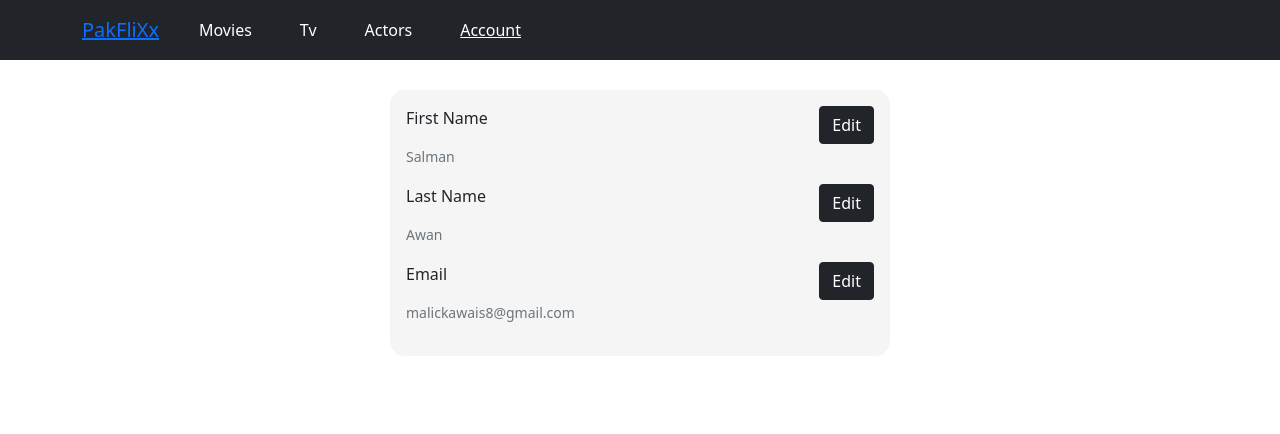
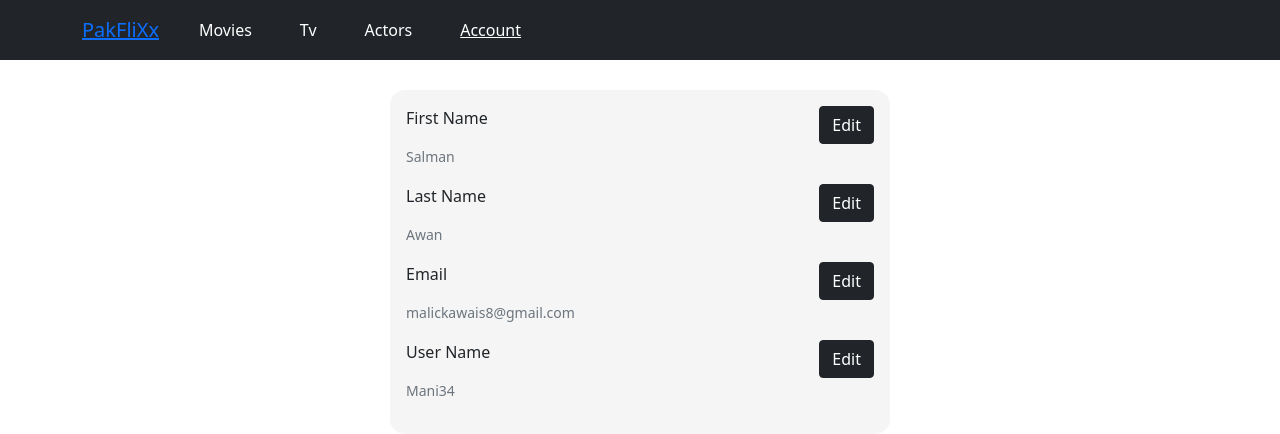
Before and after one commit to malickawais/PakFliXx, a React (Create React App) app: page /account/profile in a window 1280 px wide. Shown: the top 434 px of the page. Built offline with nearby package versions, Linux system fonts and the light colour scheme; no server answers.

Commit message:
profile ui added

```diff
--- a/src/components/Profile/Profile.js
+++ b/src/components/Profile/Profile.js
@@ -16,11 +16,13 @@ export default function Profile() {
     firstName: "Salman",
     lastName: "Awan",
     email: "malickawais8@gmail.com",
+    userName: "Mani34",
   });
 
   const [firstName, setFirstName] = useState(user.firstName);
   const [lastName, setLastName] = useState(user.lastName);
   const [email, setEmail] = useState(user.email);
+  const [userName, setUserName] = useState(user.userName);
 
   return (
     <Card className="Profile-main border-0">
@@ -65,6 +67,18 @@ export default function Profile() {
           value={email}
           label="Email"
         />
+        <ProfileCard
+          userValue={user.userName}
+          onChange={(e) => setUserName(e.target.value)}
+          onSaveChanges={() => {
+            setUser({
+              ...user,
+              userName: userName,
+            });
+          }}
+          value={userName}
+          label="User Name"
+        />
       </Card.Body>
     </Card>
   );
--- a/src/components/Profile/ProfileCard.js
+++ b/src/components/Profile/ProfileCard.js
@@ -58,7 +58,6 @@ export default function ProfileInputCard({
               type="submit"
               onClick={() => {
                 setIsInputUpdating(true);
-                onSaveChanges();
               }}
             >
               Edit
```
Also changed, not shown: firebase.json (added), 1 other file (tests, documents, lock files or other folders).
